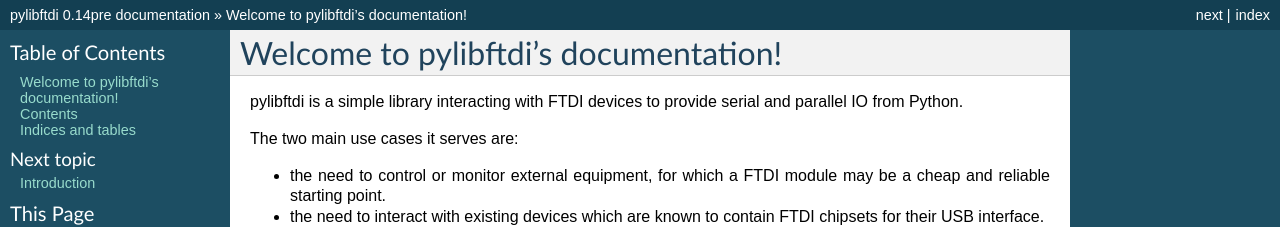
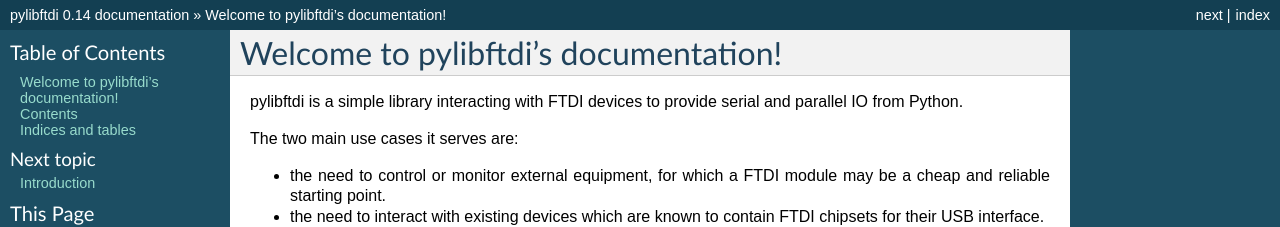
Before and after one commit to codedstructure/pylibftdi.old, a Sphinx documentation site: the page built from docs/index.rst, in a window 1280 px wide and 900 px high. Shown: the top 227 px of the window. Built offline with Sphinx 7.4.7, drawn with Linux system fonts in a browser that asks for light colours; some of the changed text lies outside the part shown.

Commit message:
prepare for 0.14 release

```diff
--- a/docs/conf.py
+++ b/docs/conf.py
@@ -49,9 +49,9 @@
 # built documents.
 #
 # The short X.Y version.
-version = '0.14pre'
+version = '0.14'
 # The full version, including alpha/beta/rc tags.
-release = '0.14pre'
+release = '0.14'
 
 # List of patterns, relative to source directory, that match files and
 # directories to ignore when looking for source files.
--- a/pylibftdi/__init__.py
+++ b/pylibftdi/__init__.py
@@ -13,7 +13,7 @@
 rather than a problem with the libftdi library.
 """
 
-__VERSION__ = "0.14pre"
+__VERSION__ = "0.14"
 __AUTHOR__ = "Ben Bass"
 
 
--- a/setup.py
+++ b/setup.py
@@ -9,7 +9,7 @@
 
 setup(
     name="pylibftdi",
-    version="0.14pre",
+    version="0.14",
     description="Pythonic interface to FTDI devices using libftdi",
     long_description=open('README.rst').read(),
     author="Ben Bass",
```
